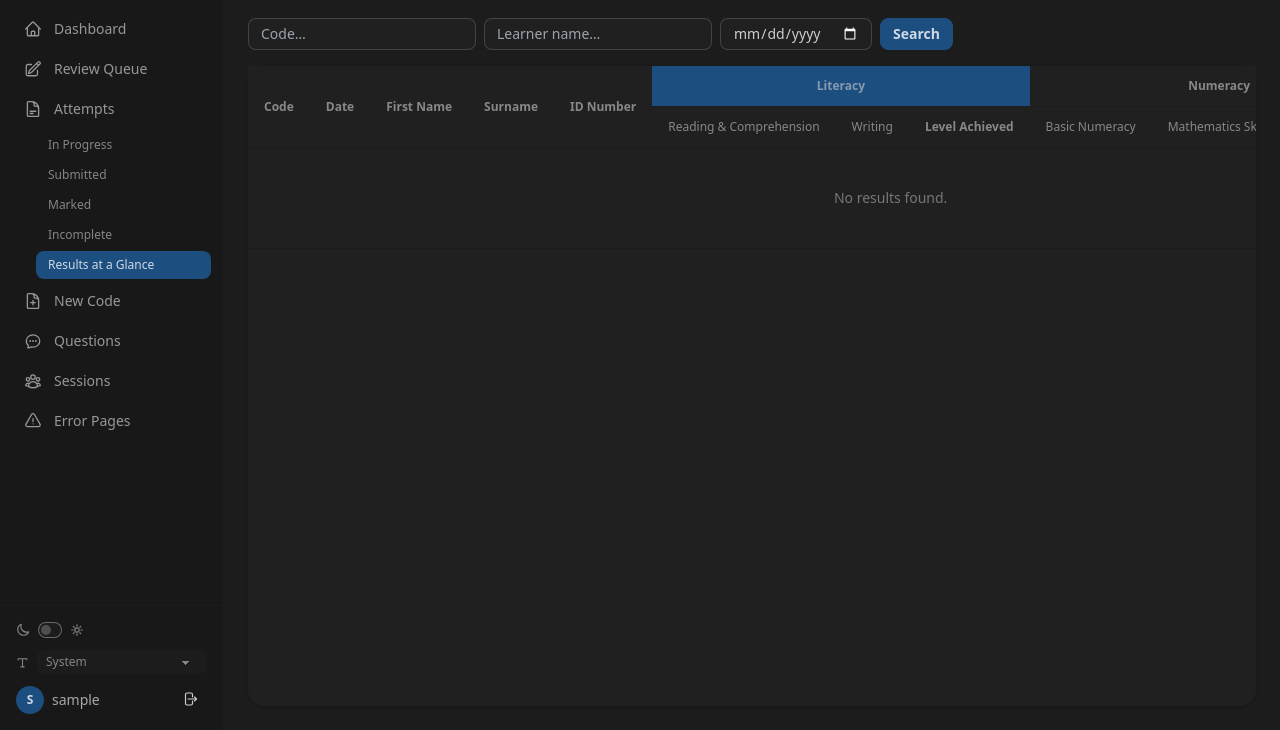
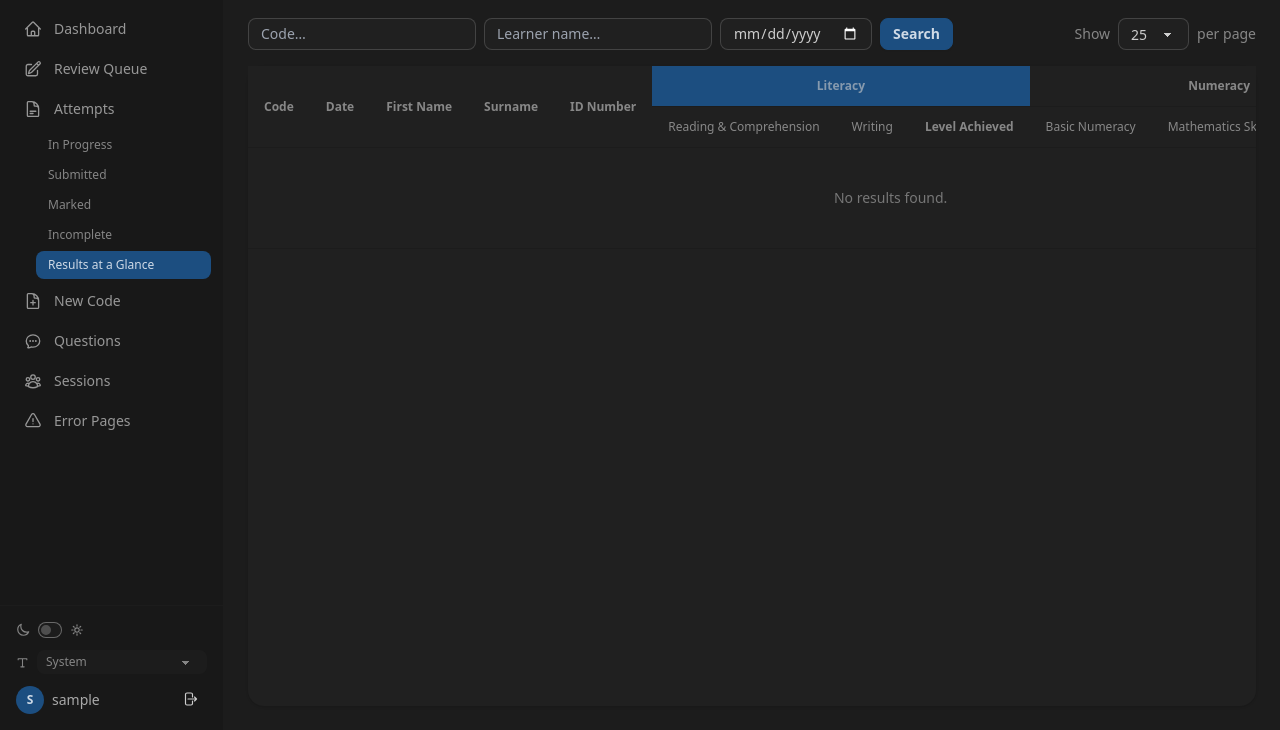
Before and after one commit to oanagakara/ogk-assess, a Django app: page /assessor/results/ in a window 1280 px wide. Shown: the part 70-800 px from the top of the page. Run offline with Django 5.2, Linux system fonts and the light colour scheme; the visitor is signed in with stand-in values (Sample User, id 1); data comes from the database, SQL or seed files in the repository; data that the repository does not hold is empty; parts of the project's set-up code (start-up, migrations or seed data) failed here and were passed over; some libraries are stand-ins or nearby versions.

Commit message:
Fix nav counts, pagination, per-page selectors, expiry, and delete test templates
- submitted/marked split now uses has_unscored_markable instead of has_score:
  empty-template attempts no longer stuck in Submitted Awaiting Marking
- incomplete count now counts all incomplete attempts (no score filter)
- _expire_overdue_attempts sets INCOMPLETE not SUBMITTED; removes submitted_at
- Results at a Glance: pagination (50/page), per-page selector (10/25/50/100)
- Dashboard: per-page selector; filter_qs strips per_page to fix Clear filters
  always showing; hidden per_page field preserves selection on filter submit
- Deleted Questions(V1) and Test(v1) templates with all cascaded attempts
- memory/ added to .gitignore

Co-Authored-By: Claude Sonnet 4.6 <noreply@anthropic.com>

```diff
--- a/assessment/context_processors.py
+++ b/assessment/context_processors.py
@@ -1,4 +1,4 @@
-from django.db.models import Exists, OuterRef, Q
+from django.db.models import Exists, OuterRef
 
 from .models import Attempt, Response, Score
 from .tenant import get_active_tenant
@@ -31,7 +31,6 @@ def assessor_nav_counts(request):
     if not (request.user.is_staff or request.user.groups.filter(name="assessor").exists()):
         return {}
 
-    has_score = Score.objects.filter(response__attempt_id=OuterRef("pk"))
     has_review_score = Score.objects.filter(
         response__attempt_id=OuterRef("pk"),
         rubric_json__needs_review=True,
@@ -44,9 +43,9 @@ def assessor_nav_counts(request):
     )
 
     in_progress  = Attempt.objects.filter(status=Attempt.IN_PROGRESS).count()
-    submitted    = Attempt.objects.filter(status=Attempt.SUBMITTED).filter(~Exists(has_score)).count()
-    marked       = Attempt.objects.filter(status=Attempt.SUBMITTED).filter(Exists(has_score)).count()
-    incomplete   = Attempt.objects.filter(status=Attempt.INCOMPLETE).filter(~Exists(has_score)).count()
+    submitted    = Attempt.objects.filter(status=Attempt.SUBMITTED).filter(Exists(has_unscored_markable)).count()
+    marked       = Attempt.objects.filter(status=Attempt.SUBMITTED).filter(~Exists(has_unscored_markable)).count()
+    incomplete   = Attempt.objects.filter(status=Attempt.INCOMPLETE).count()
     needs_review = (
         Attempt.objects
         .filter(status=Attempt.SUBMITTED)
--- a/assessment/templates/assessment/assessor_results.html
+++ b/assessment/templates/assessment/assessor_results.html
@@ -8,7 +8,7 @@
   <div class="flex items-center justify-between shrink-0">
     <div>
       <h1 class="text-xl font-semibold">Results at a Glance</h1>
-      <p class="text-sm opacity-60">{{ rows|length }} result{{ rows|length|pluralize }}</p>
+      <p class="text-sm opacity-60">{{ page_obj.paginator.count }} result{{ page_obj.paginator.count|pluralize }}</p>
     </div>
     <a href="{% url 'assessment:assessor_results_export' %}" class="btn btn-sm btn-outline gap-2">
       <svg xmlns="http://www.w3.org/2000/svg" width="14" height="14" viewBox="0 0 24 24"
@@ -22,8 +22,8 @@
     </a>
   </div>
 
-  {# ── Search ── #}
-  <form method="get" class="flex flex-wrap gap-2 shrink-0">
+  {# ── Search + per-page ── #}
+  <form method="get" class="flex flex-wrap items-center gap-2 shrink-0">
     <input type="text" name="q_code" value="{{ q_code }}"
            placeholder="Code…"
            class="input input-sm input-bordered w-36">
@@ -34,8 +34,18 @@
            class="input input-sm input-bordered w-40">
     <button type="submit" class="btn btn-sm btn-primary">Search</button>
     {% if q_code or q_learner or q_date %}
-      <a href="{% url 'assessment:assessor_results' %}" class="btn btn-sm btn-ghost">Clear</a>
+      <a href="{% url 'assessment:assessor_results' %}{% if per_page != 25 %}?per_page={{ per_page }}{% endif %}" class="btn btn-sm btn-ghost">Clear</a>
     {% endif %}
+    <span class="ml-auto flex items-center gap-2">
+      <label class="text-sm opacity-60">Show</label>
+      <select name="per_page" class="select select-sm select-bordered" onchange="this.form.submit()">
+        <option value="10"  {% if per_page == 10  %}selected{% endif %}>10</option>
+        <option value="25"  {% if per_page == 25  %}selected{% endif %}>25</option>
+        <option value="50"  {% if per_page == 50  %}selected{% endif %}>50</option>
+        <option value="100" {% if per_page == 100 %}selected{% endif %}>100</option>
+      </select>
+      <label class="text-sm opacity-60">per page</label>
+    </span>
   </form>
 
   {# ── Table ── #}
@@ -148,6 +158,37 @@
         </tbody>
       </table>
     </div>
+
+    {% if page_obj.paginator.num_pages > 1 %}
+      <div class="flex items-center justify-between px-4 py-3 border-t border-base-200">
+        <span class="text-sm opacity-60">
+          Page {{ page_obj.number }} of {{ page_obj.paginator.num_pages }}
+        </span>
+        <div class="join">
+          {% if page_obj.has_previous %}
+            <a href="?{{ filter_qs }}&page={{ page_obj.previous_page_number }}" class="join-item btn btn-sm">«</a>
+          {% else %}
+            <button class="join-item btn btn-sm btn-disabled" disabled>«</button>
+          {% endif %}
+
+          {% for p in page_obj.paginator.page_range %}
+            {% if p == page_obj.number %}
+              <button class="join-item btn btn-sm btn-active">{{ p }}</button>
+            {% elif p == 1 or p == page_obj.paginator.num_pages or p >= page_obj.number|add:"-2" and p <= page_obj.number|add:"2" %}
+              <a href="?{{ filter_qs }}&page={{ p }}" class="join-item btn btn-sm">{{ p }}</a>
+            {% elif p == page_obj.number|add:"-3" or p == page_obj.number|add:"3" %}
+              <button class="join-item btn btn-sm btn-disabled" disabled>…</button>
+            {% endif %}
+          {% endfor %}
+
+          {% if page_obj.has_next %}
+            <a href="?{{ filter_qs }}&page={{ page_obj.next_page_number }}" class="join-item btn btn-sm">»</a>
+          {% else %}
+            <button class="join-item btn btn-sm btn-disabled" disabled>»</button>
+          {% endif %}
+        </div>
+      </div>
+    {% endif %}
   </div>
 
 </div>
--- a/assessment/views.py
+++ b/assessment/views.py
@@ -134,8 +134,7 @@ def _expire_overdue_attempts():
         started_at__isnull=False,
         started_at__lte=cutoff,
     ).update(
-        status=Attempt.SUBMITTED,
-        submitted_at=now,
+        status=Attempt.INCOMPLETE,
         last_activity_at=now,
     )
 
@@ -356,13 +355,22 @@ def assessor_dashboard(request):
         except ValueError:
             pass
 
-    params = request.GET.copy()
-    params.pop("page", None)
-    filter_qs = params.urlencode()
-
-    paginator = Paginator(recent_qs, 10)
-    page_number = request.GET.get("page")
-    recent_page = paginator.get_page(page_number)
+    try:
+        per_page = int(request.GET.get("per_page", 25))
+    except (ValueError, TypeError):
+        per_page = 25
+    if per_page not in (10, 25, 50, 100):
+        per_page = 25
+
+    # filter_qs carries only search params (not page/per_page) so
+    # "Clear filters" only appears when a real filter is active.
+    search_params = request.GET.copy()
+    search_params.pop("page", None)
+    search_params.pop("per_page", None)
+    filter_qs = search_params.urlencode()
+
+    paginator = Paginator(recent_qs, per_page)
+    recent_page = paginator.get_page(request.GET.get("page"))
 
     return render(
         request,
@@ -373,6 +381,7 @@ def assessor_dashboard(request):
             "active_now": active_now,
             "recent_page": recent_page,
             "filter_qs": filter_qs,
+            "per_page": per_page,
             "q_code": q_code,
             "q_learner": q_learner,
             "q_status": q_status,
@@ -387,7 +396,12 @@ def assessor_attempts(request):
     _expire_overdue_attempts()
 
     from django.db.models import Exists, OuterRef
-    has_score = Score.objects.filter(response__attempt_id=OuterRef("pk"))
+    has_unscored_markable = Response.objects.filter(
+        attempt_id=OuterRef("pk"),
+        score__isnull=True,
+        question__is_active=True,
+        question__max_marks__gt=0,
+    )
 
     base_qs = (
         Attempt.objects.select_related("learner", "template")
@@ -405,8 +419,8 @@ def assessor_attempts(request):
 
     tab_qs = {
         "in_progress": base_qs.filter(status=Attempt.IN_PROGRESS),
-        "submitted":   base_qs.filter(status=Attempt.SUBMITTED).filter(~Exists(has_score)),
-        "marked":      base_qs.filter(status=Attempt.SUBMITTED).filter(Exists(has_score)),
+        "submitted":   base_qs.filter(status=Attempt.SUBMITTED).filter(Exists(has_unscored_markable)),
+        "marked":      base_qs.filter(status=Attempt.SUBMITTED).filter(~Exists(has_unscored_markable)),
         "incomplete":  base_qs.filter(status=Attempt.INCOMPLETE),
     }
     current_qs = tab_qs.get(active_tab, tab_qs["in_progress"])
@@ -1198,7 +1212,17 @@ def assessor_results(request):
     if q_date:
         attempts = attempts.filter(submitted_at__date=q_date)
 
-    sections = Section.objects.filter(template__attempt__in=attempts).distinct()
+    try:
+        per_page = int(request.GET.get("per_page", 25))
+    except (ValueError, TypeError):
+        per_page = 25
+    if per_page not in (10, 25, 50, 100):
+        per_page = 25
+
+    paginator = Paginator(attempts, per_page)
+    page_obj  = paginator.get_page(request.GET.get("page"))
+
+    sections = Section.objects.filter(template__attempt__in=page_obj.object_list).distinct()
     all_questions = (
         Question.objects
         .filter(section__in=sections)
@@ -1206,10 +1230,16 @@ def assessor_results(request):
     )
     q_meta = build_question_metadata(all_questions)
 
-    rows = [compute_nqf_placement(attempt, q_meta) for attempt in attempts]
+    rows = [compute_nqf_placement(attempt, q_meta) for attempt in page_obj.object_list]
+
+    params = request.GET.copy()
+    params.pop("page", None)
 
     return render(request, "assessment/assessor_results.html", {
         "rows":       rows,
+        "page_obj":   page_obj,
+        "filter_qs":  params.urlencode(),
+        "per_page":   per_page,
         "lit_groups": NQF_DISPLAY_GROUPS["literacy"],
         "num_groups": NQF_DISPLAY_GROUPS["numeracy"],
         "q_code":     q_code,
```
Also changed, not shown: assessment/templates/assessment/assessor_dashboard.html (+17 -5 lines), 1 other file.
